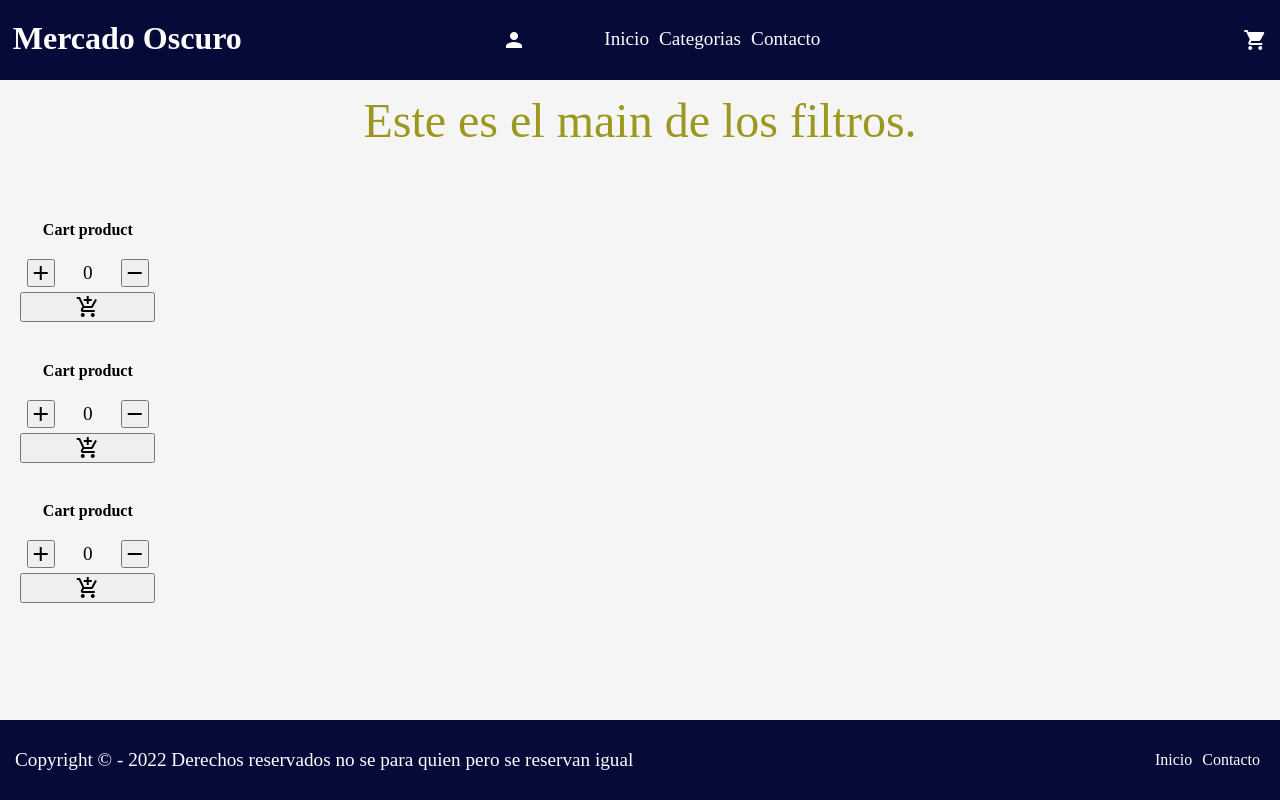
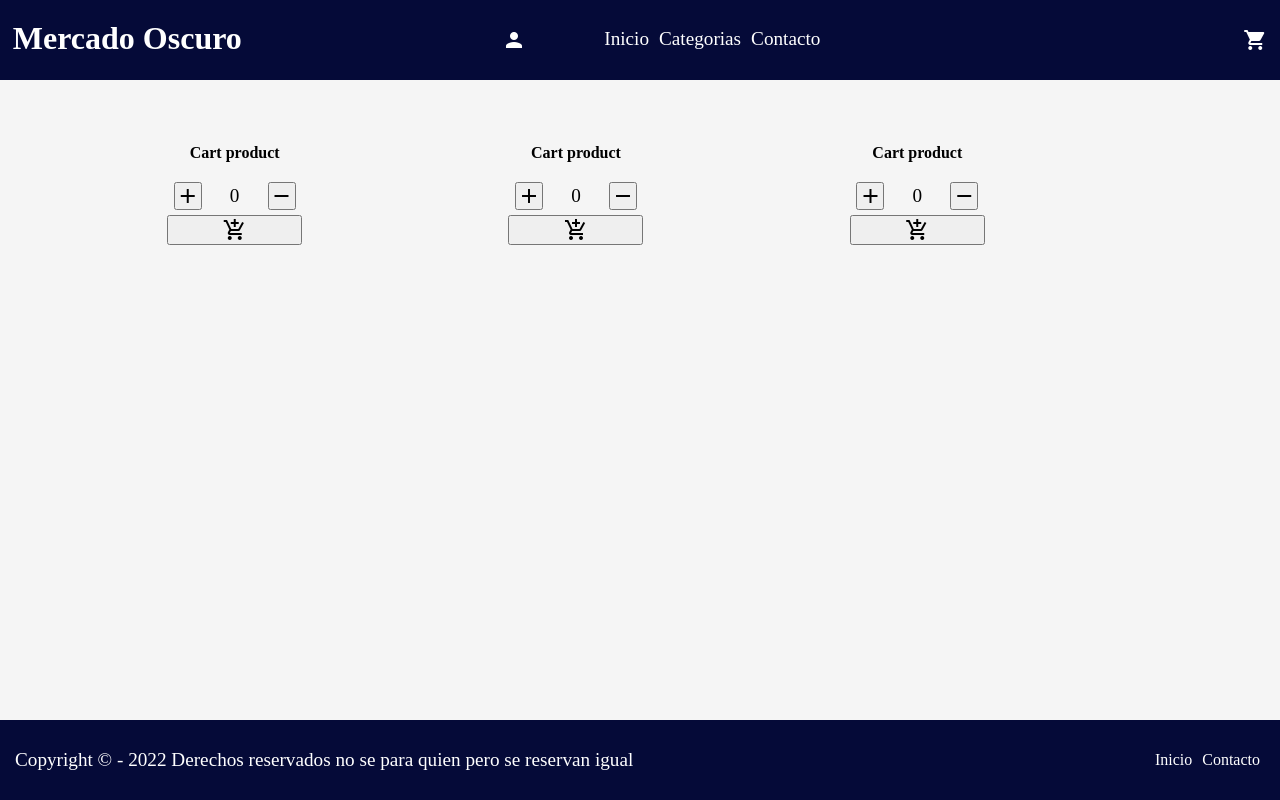
Before and after one commit to EzequielSB1/ecommerce-salinas, a React (Create React App) app: page / in a window 1280 px wide. Built offline with nearby package versions, Linux system fonts and the light colour scheme.

Commit message:
correccion de errores faltantes

```diff
--- a/src/components/ItemListContainer.js
+++ b/src/components/ItemListContainer.js
@@ -9,15 +9,7 @@ const ItemListContainer = ({filters,counter}) => {
 
   }
 
-  if (filters) {
-    return (
-      <section className='filter'>
-        <p>
-          Este es el main de los filtros.
-        </p>
-      </section>
-    )
-  } else {
+
   return (
     <section className='products'>
     <ItemCount stock={10} init={0} onAdd={onAdd}/>
@@ -25,7 +17,7 @@ const ItemListContainer = ({filters,counter}) => {
     <ItemCount stock={100} init={0} onAdd={onAdd}/>
     </section>
   )
-  }
+
 }
 
 // exports
--- a/src/components/Main.js
+++ b/src/components/Main.js
@@ -7,7 +7,6 @@ const Main = () => {
 
   return (
     <main>
-      <ItemListContainer filters={true}/>
       <ItemListContainer/>
     </main>
   )
--- a/src/sass/style.scss
+++ b/src/sass/style.scss
@@ -76,11 +76,11 @@ main {
         }
     }
     .products {
+        width: 90%;
         height: 70%;
-        padding: 1%;
+        padding: 5%;
         display: flex;
-        flex-direction: column;
-        justify-content: space-between;
+        justify-content: space-around;
         .cart {
             display: flex;
             flex-direction: column;
```
Lines whose indentation alone changed are shown as unchanged.
